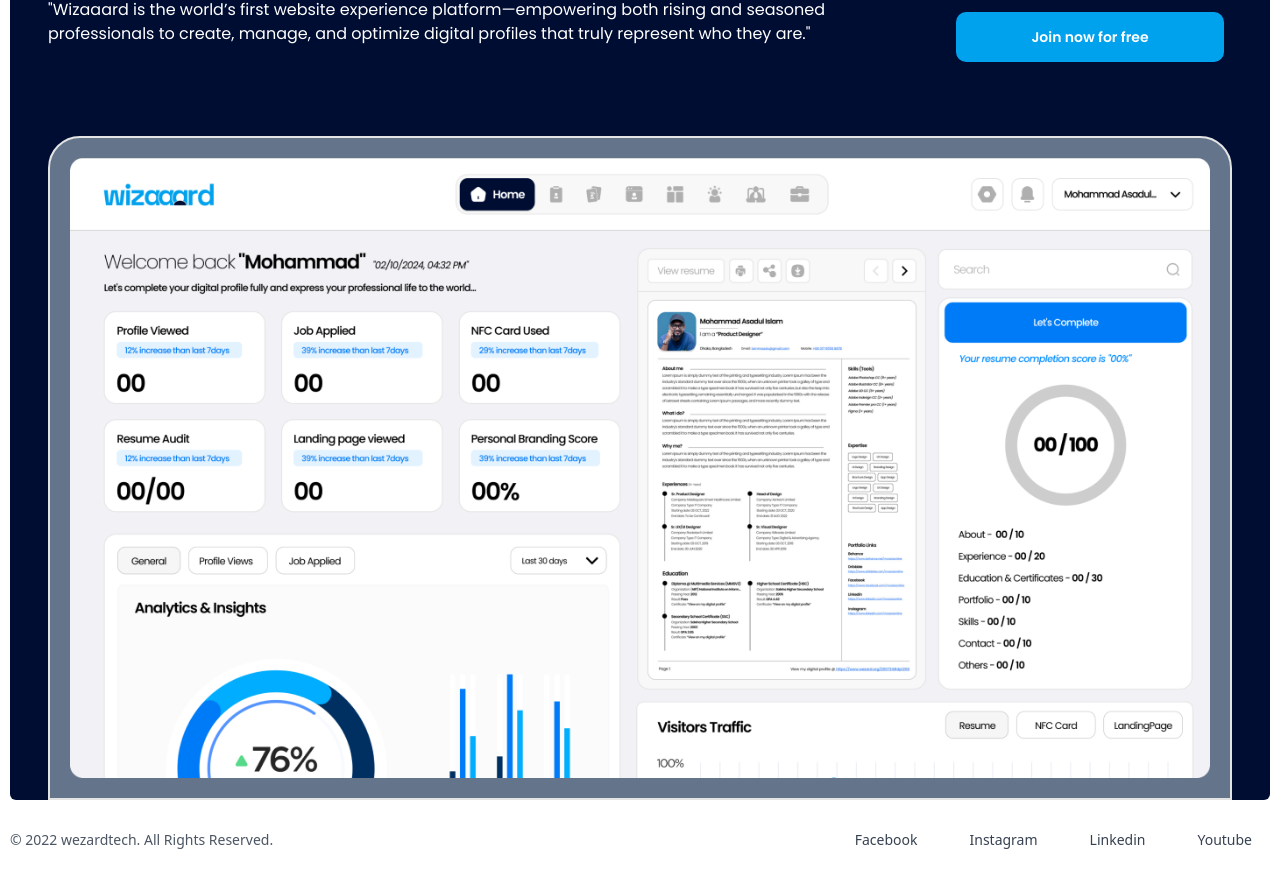
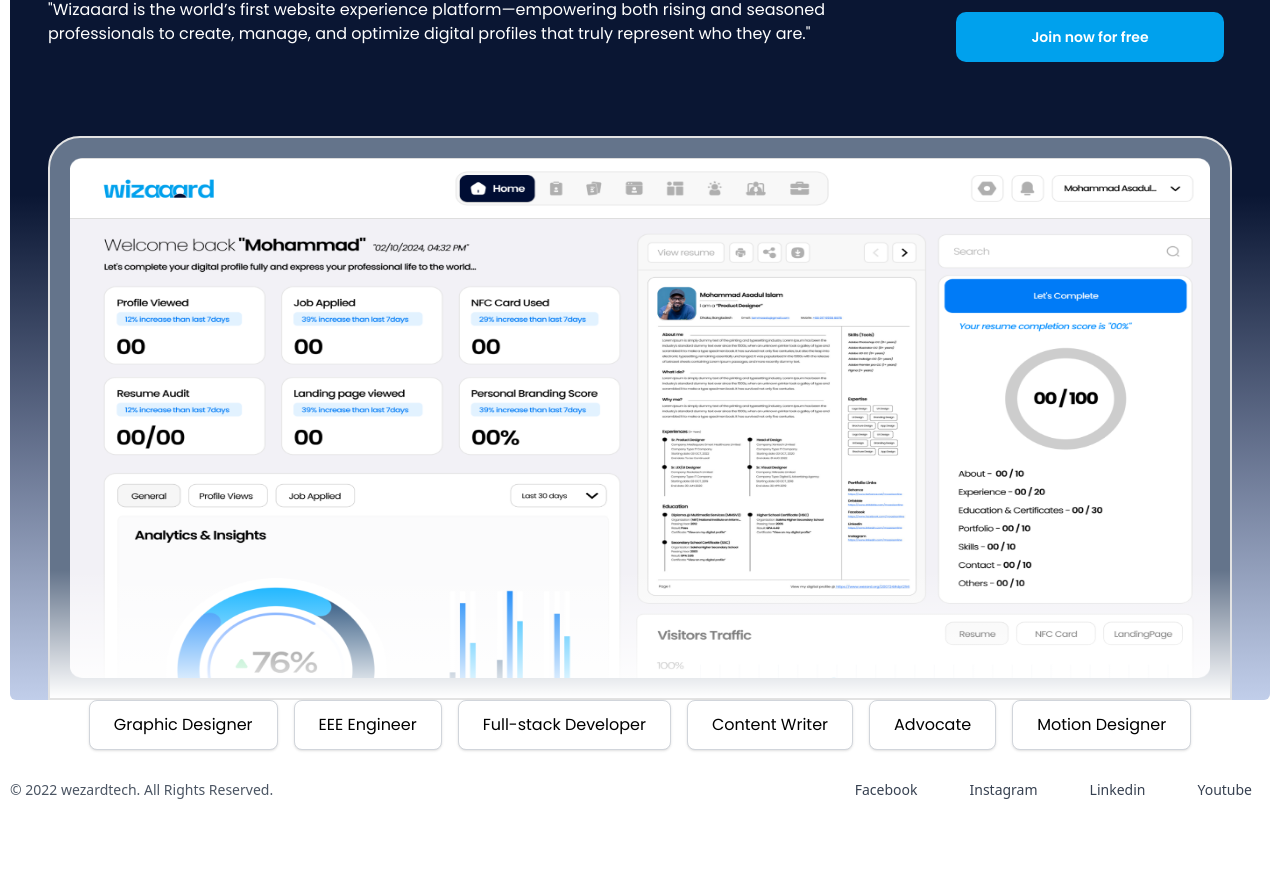
Before and after one commit to hellowizaaard/wizaaard, a Next.js app: page / in a window 1280 px wide. Shown: the part 390-1270 px from the top of the page. After the commit the page ends 1220 px from the top, so only its background shows below. Built offline with nearby package versions, Linux system fonts and the light colour scheme; no server answers.

Commit message:
fix some update in home

```diff
--- a/src/app/(public)/page.tsx
+++ b/src/app/(public)/page.tsx
@@ -9,7 +9,7 @@
   return (
     <div className="font-poppins">
       {/* Background that spans the full viewport */}
-      <div className="fix-width bg-heroBackground rounded-md">
+      <div className="fix-width bg-gradient-to-b from-[#0A1633] via-[#0A1633] to-[#c1ceea] rounded-md">
         <div className="pt-[61px] px-[38px] grid grid-cols-4 gap-4">
           <div className="col-span-3">
             <Typography as="p" type="p" className="text-white">
@@ -65,21 +65,42 @@
 
         {/* Image Section */}
         <div className="px-[38px]">
-          <div className="flex justify-center bg-slate-500 rounded-tl-[32px] rounded-tr-[32px] p-5 border-[2px] border-textGrey ">
+          <div className="relative flex justify-center bg-slate-500 rounded-tl-[32px] rounded-tr-[32px] p-5 border-[2px] border-textGrey overflow-hidden">
             <Image
               src={resumeView}
               alt="Resume view image"
-              property="true"
               style={{
                 maxWidth: '100%',
-                height: 'auto',
+                height: '520px',
               }}
             />
+            {/* Fade overlay */}
+            <div className="pointer-events-none absolute bottom-0 left-0 w-full h-32 bg-gradient-to-t from-white to-transparent" />
           </div>
         </div>
       </div>
-
-      {/* Main Content */}
+      {/* Button Grid Section */}
+      <div className="px-[38px] flex flex-wrap gap-4 justify-center relative z-10">
+        <button className="bg-white border border-gray-300 rounded-lg px-6 py-3 shadow">
+          Graphic Designer
+        </button>
+        <button className="bg-white border border-gray-300 rounded-lg px-6 py-3 shadow">
+          EEE Engineer
+        </button>
+        <button className="bg-white border border-gray-300 rounded-lg px-6 py-3 shadow">
+          Full-stack Developer
+        </button>
+        <button className="bg-white border border-gray-300 rounded-lg px-6 py-3 shadow">
+          Content Writer
+        </button>
+        <button className="bg-white border border-gray-300 rounded-lg px-6 py-3 shadow">
+          Advocate
+        </button>
+        <button className="bg-white border border-gray-300 rounded-lg px-6 py-3 shadow">
+          Motion Designer
+        </button>
+        {/* ...add more as needed */}
+      </div>
     </div>
   );
 };
--- /dev/null
+++ b/src/components/public/Home/HeroText.tsx
@@ -0,0 +1,22 @@
+import Typography from '@/components/ui/Typography';
+
+const HeroText = () => (
+  <div className="col-span-3">
+    <Typography as="p" type="p" className="text-white">
+      More than a resume builder
+    </Typography>
+    <Typography as="h1" type="h1" className="text-white whitespace-nowrap">
+      Your <span className="text-primary">resume</span> profile is your
+    </Typography>
+    <Typography as="h1" type="h1" className="text-white whitespace-nowrap">
+      personal <span className="text-primary">marketing</span> tool!
+    </Typography>
+    <Typography as="p" type="p" className="text-white mt-[43px] mb-[90px]">
+      &quot;Wizaaard is the world’s first website experience platform—empowering
+      both rising and seasoned professionals to create, manage, and optimize
+      digital profiles that truly represent who they are.&quot;
+    </Typography>
+  </div>
+);
+
+export default HeroText;
--- /dev/null
+++ b/src/components/public/Home/PlayButton.tsx
@@ -0,0 +1,15 @@
+import { TbPlayerPlayFilled } from 'react-icons/tb';
+
+const PlayButton = () => (
+  <div className="p-[28px] bg-slate-500 rounded-full">
+    <div className="p-[34px] bg-gray-400 rounded-full">
+      <div className="p-[29px] bg-gray-300 rounded-full">
+        <div className="p-5 bg-white rounded-full">
+          <TbPlayerPlayFilled className="w-[34px] h-[34px]" />
+        </div>
+      </div>
+    </div>
+  </div>
+);
+
+export default PlayButton;
```
